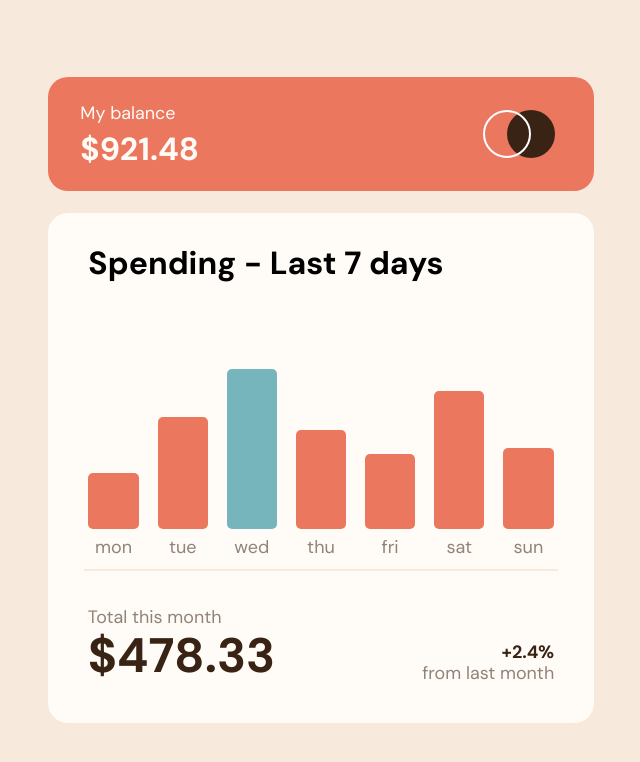
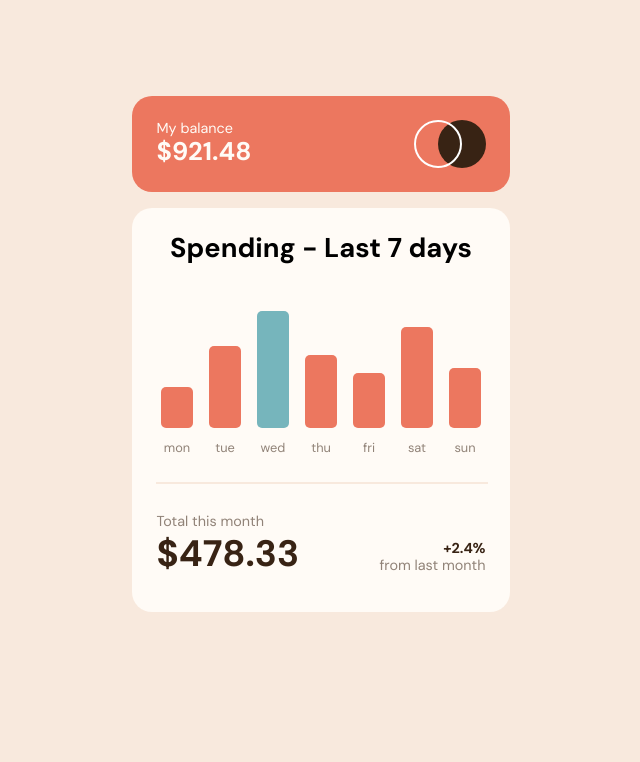
Before and after one commit to CarolineLienard/Expenses-Chart-Component, a website: page index.html in a window 1280 px wide. Shown: the whole page, without its empty margins (319-959 px from the left). Drawn offline with Linux system fonts and the light colour scheme.

Commit message:
♻️ Refactoring

```diff
--- a/index.html
+++ b/index.html
@@ -11,31 +11,29 @@
     <link href="https://fonts.googleapis.com/css2?family=DM+Sans:wght@400;700&display=swap" rel="stylesheet">
   </head>
   <body>
-    <main>
-      <div class="chart-component">
-        <div class="balance-container">
+    <main class="flex column">
+      <div class="balance-container flex card center between">
         <img src="./images/logo.svg" alt="">
         <div class="balance-container__details">
           <p>My balance</p>
-            <span>$921.48</span>
+          <p>$921.48</p>
         </div>
       </div>
-        <div class="chart-container">
+      <div class="chart-container card flex column">
         <h1>Spending - Last 7 days</h1>
         <div class="statsList" id="statsList">
           <!-- here the chart -->
         </div>
         <div class="chart-container__separator">
         </div>
-          <div class="chart-container__info">
+        <div class="chart-container__info flex between">
           <div class="chart-container__info--current">
-              <span>Total this month</span>
-              <span>$478.33</span>
+            <p>Total this month</p>
+            <p>$478.33</p>
           </div>
           <div class="chart-container__info--last">
-              <span>+2.4%</span>
-              <span>from last month</span>
-            </div>
+            <p>+2.4%</p>
+            <p>from last month</p>
           </div>
         </div>
       </div>
--- a/sass/base/_base.scss
+++ b/sass/base/_base.scss
@@ -1,18 +1,45 @@
-body {
-    min-height: 100vh;
-    background-color: $cream;
-    display: flex;
-    justify-content: center;
-    align-items: center;
+* {
     font-family: "DM Sans";
 }
 
-p {
+body {
+    background-color: $cream;
     margin: 0;
+    padding: 0;
 }
 
 h1 {
- font-size: 2em;
+ font-size: 1.7em;
  font-weight: 700;
- padding: 32px 150px 66px 40px;
+ margin: auto 0.5em;
 }
+
+p {
+    font-size: 0.9em;
+    font-weight: 400;
+    margin: auto;
+    line-height: 1.2em;
+}
+
+.card {
+    padding: 1.5rem;
+    border-radius: 20px;
+}
+
+/* Flex */
+.flex {
+    display: flex;
+    gap: 1rem;
+}
+
+.column {
+    flex-direction: column;
+}
+
+.center {
+    align-items: center;
+}
+
+.between {
+    justify-content: space-between;
+}
--- a/sass/components/_chart-component.scss
+++ b/sass/components/_chart-component.scss
@@ -1,85 +1,33 @@
 main {
-    display: flex;
-    justify-content: center;
-    align-items: center;
-    .chart-component {
-        width: 100%;
-        @include mobile {
-            width: 90%;
-        }
+    width: fit-content;
+    max-width: 90%;
+    margin: 6rem auto;
     .balance-container {
         background-color: $softRed;
-            border-radius: 20px;
         color: $cardWhite;
-            display: flex;
         flex-direction: row-reverse;
-            justify-content: space-between;
-            img {
-                width: 4.5em;
-                margin-right: 2.4em;
-            }
-            &__details {
-                margin: 1.6em 0em 1.5em 2em;
-                p {
-                    font-size: 1.12em;
-                    font-weight: 400;
-                    margin-bottom: 0.4em;
-                }
-                span {
+        p:nth-child(2) {
+            font-size: 1.6em;
             font-weight: 700;
-                    font-size: 2em;
-                }
         }
     }
     .chart-container {
         background-color: $cardWhite;
         border-radius: 20px;
-            &__separator {
-                border: 0.5px solid $cream;
-                margin: 0em 2.2em 0em 2.2em;
-            }
-            &__info {
-                display: flex;
-                justify-content: space-between;
-                align-items: flex-end;
-                color: $mediumBrown;
-                font-size: 1.12em;
-                padding: 2em 2.2em 2.2em 2.2em;
-                &--current {
-                    display: flex;
-                    flex-direction: column;
-                    span:nth-child(2) {
-                        color: $darkBrown;
-                        font-size: 2.7em;
-                        font-weight: 700;
-                    }
-                }
-                &--last {
-                    text-align: end;
-                    display: flex;
-                    flex-direction: column;
-                    span:nth-child(1) {
-                        color: $darkBrown;
-                        font-weight: 700;
-                    }
-                }
-            }
-        }
-    }
         .statsList {
-        display: flex;
-        justify-content: space-between;
-        align-items: baseline;
-        height: 10em;
-        margin: 0px 40px 40px 40px;
+            height: 9em;
+            justify-content: center;
+            margin: 2em 0em 0.2em 0em;
             .container {
+                width: 2em;
                 height: 100%;
+                gap: 0.8em;
                 .barContainer {
-                display: flex;
                     flex-direction: column-reverse;
+                    width: 100%;
                     .bar {
                         background-color: $softRed;
-                    width: 50.36px;
+                        width: 100%;
                         border-radius: 5px;
                         position: relative;
                         &:hover::before {
@@ -112,10 +60,35 @@ main {
                 }
                 .day {
                     color: $mediumBrown;
-                font-size: 18px;
                     text-align: center;
-                margin-top: 8px;
+                    font-size: 0.8em;
+                }
+            }
+        }
+        &__separator {
+            border: 1px solid $cream;
+            width: 100%;
+            margin: 0.5em 0em 0.5em 0em;
+        }
+        &__info {
+            color: $mediumBrown;
+            align-items: flex-end;
+            margin: 0.3em 0em 0.8em 0em;
+            &--last {
+                p:nth-child(1) {
+                    font-weight: 700;
+                    color: $darkBrown;
+                    text-align: end;
+                }
+            }
+            &--current {
+                p:nth-child(2) {
+                    font-size: 2.3em;
+                    font-weight: 700;
+                    color: $darkBrown;
+                    text-align: start;
                 }
             }
         }
     }
+}
--- a/script.js
+++ b/script.js
@@ -2,13 +2,14 @@
       .then(data => data.json())
       .then(res => {
       const statsList = document.getElementById("statsList")
+      statsList.classList.add("flex", "center");
         for (let stat of res) {
           const container = document.createElement("div");
           statsList.appendChild(container);
-          container.classList.add("container");
+          container.classList.add("container", "flex", "column");
 
           const barContainer = document.createElement("div");
-          barContainer.classList.add("barContainer");
+          barContainer.classList.add("barContainer", "flex");
           container.appendChild(barContainer);
 
           const bar = document.createElement("div");
```
Also changed, not shown: assets/css/style.css, 1 other file. Lines whose indentation alone changed are shown as unchanged.
